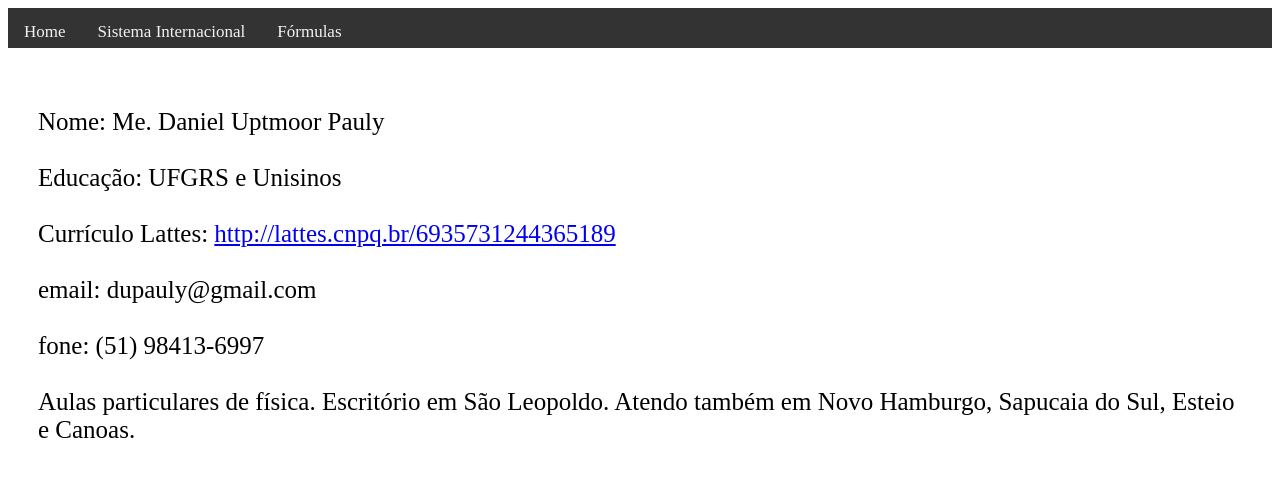
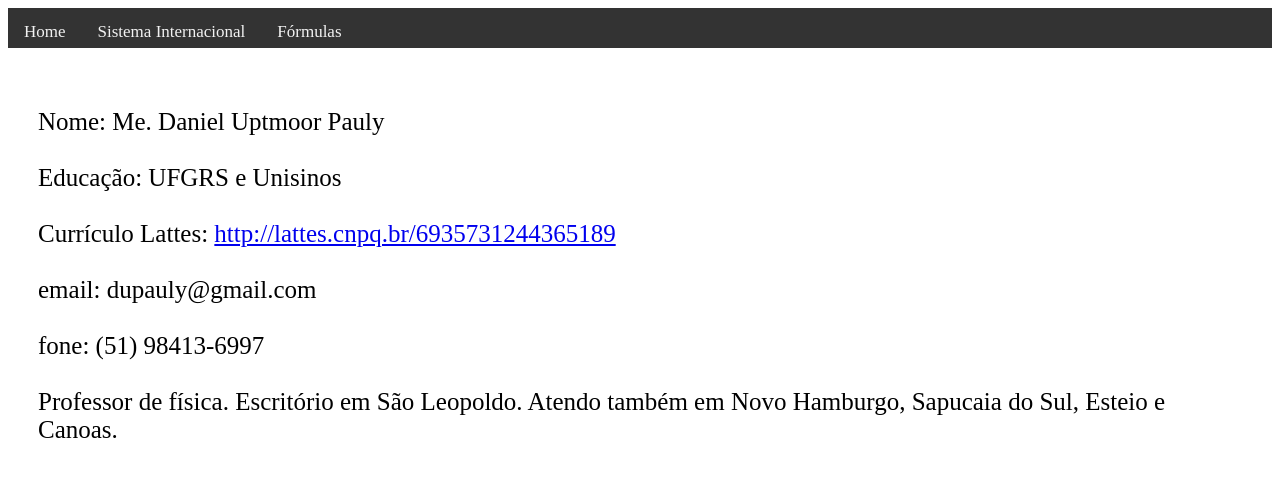
Before and after one commit to socialbrainsgroup/dupauly.github.io, a plain HTML site: page index.html in a window 1280 px wide. Drawn offline with Linux system fonts and the light colour scheme.

Commit message:
professor de física

```diff
--- a/index.html
+++ b/index.html
@@ -21,7 +21,7 @@
 			Currículo Lattes: <a href="http://lattes.cnpq.br/6935731244365189">http://lattes.cnpq.br/6935731244365189</a><br><br>
 			email: dupauly@gmail.com<br><br>
 			fone: (51) 98413-6997<br><br>
-			Aulas particulares de física. Escritório em São Leopoldo. Atendo também em Novo Hamburgo, Sapucaia do Sul, Esteio e Canoas.
+			Professor de física. Escritório em São Leopoldo. Atendo também em Novo Hamburgo, Sapucaia do Sul, Esteio e Canoas.
 
 		</div>
 		<!--
```
